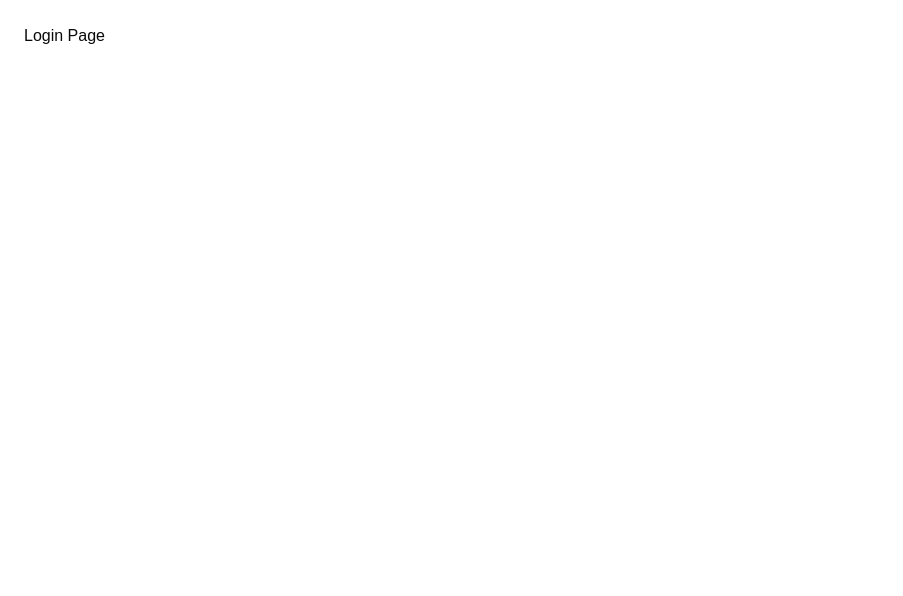
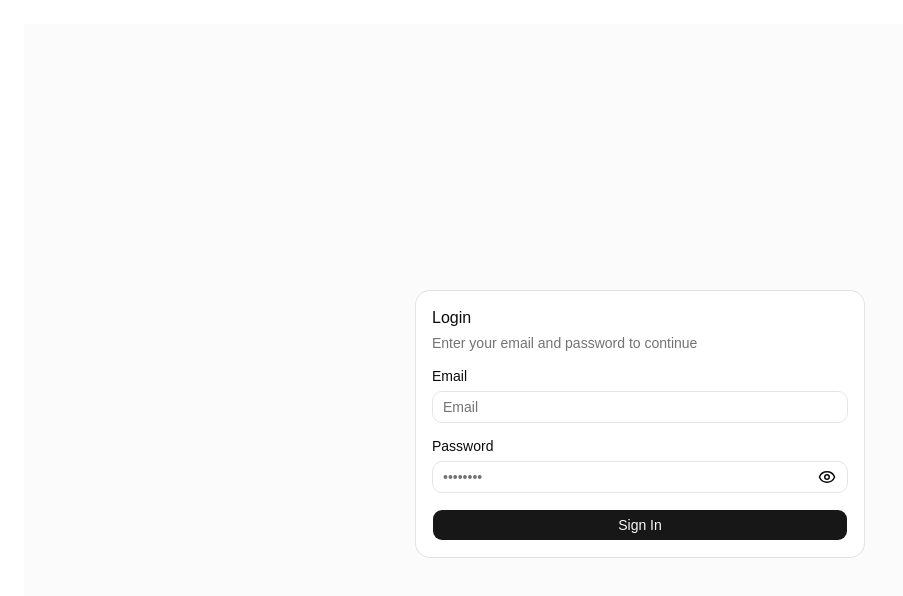
Before and after one commit to tommyle1310/Globee-SE-Exercise, a React (Vite) app: page /login in a window 1280 px wide. Shown: the top 596 px of the page, without its empty margins (0-903 px from the left). Built offline with nearby package versions, Linux system fonts and the light colour scheme.

Commit message:
feat: login UI [thont]

```diff
--- /dev/null
+++ b/src/components/ui/password-input.tsx
@@ -0,0 +1,27 @@
+import { useState } from "react";
+import { Eye, EyeOff } from "lucide-react";
+import { Input } from "./input";
+
+export function PasswordInput(
+  props: React.ComponentProps<typeof Input>
+) {
+  const [show, setShow] = useState(false);
+
+  return (
+    <div className="relative">
+      <Input
+        {...props}
+        type={show ? "text" : "password"}
+        className="pr-10"
+      />
+
+      <button
+        type="button"
+        onClick={() => setShow(!show)}
+        className="absolute right-3 top-1/2 -translate-y-1/2"
+      >
+        {show ? <EyeOff size={18} /> : <Eye size={18} />}
+      </button>
+    </div>
+  );
+}
--- /dev/null
+++ b/src/features/auth/components/AuthForm.tsx
@@ -0,0 +1,92 @@
+import { useState } from "react";
+
+import { Button } from "@/components/ui/button";
+import {
+  Card,
+  CardContent,
+  CardHeader,
+  CardTitle,
+  CardDescription,
+} from "@/components/ui/card";
+import { Input } from "@/components/ui/input";
+import { Label } from "@/components/ui/label";
+import { PasswordInput } from "@/components/ui/password-input";
+
+export default function AuthForm() {
+  const [email, setEmail] = useState("");
+  const [password, setPassword] = useState("");
+
+  const handleLogin = async (
+    e: React.FormEvent<HTMLFormElement>
+  ) => {
+    e.preventDefault();
+
+    console.log({
+      email,
+      password,
+    });
+
+    try {
+        console.log("Login")
+
+    } catch (error) {
+      console.error("Login failed:", error);
+    }
+  };
+
+  return (
+    <Card className="w-full max-w-md">
+      <CardHeader>
+        <CardTitle>Login</CardTitle>
+        <CardDescription>
+          Enter your email and password to continue
+        </CardDescription>
+      </CardHeader>
+
+      <CardContent>
+        <form
+          className="space-y-4"
+          onSubmit={handleLogin}
+        >
+          <div className="space-y-2">
+            <Label htmlFor="email">
+              Email
+            </Label>
+
+            <Input
+              id="email"
+              type="email"
+              placeholder="Email"
+              value={email}
+              onChange={(e) =>
+                setEmail(e.target.value)
+              }
+            />
+          </div>
+
+          <div className="space-y-2">
+            <Label htmlFor="password">
+              Password
+            </Label>
+
+            <PasswordInput
+              id="password"
+              placeholder="••••••••"
+              value={password}
+              onChange={(e) =>
+                setPassword(e.target.value)
+              }
+            />
+          </div>
+
+          <Button
+            type="submit"
+            className="w-full"
+          >
+            Sign In
+          </Button>
+        </form>
+      </CardContent>
+    </Card>
+  );
+}
--- a/src/features/auth/pages/LoginPage.tsx
+++ b/src/features/auth/pages/LoginPage.tsx
@@ -1,7 +1,10 @@
+import AuthForm from "../components/AuthForm";
+
+
 export default function LoginPage() {
   return (
-    <div>
-      <h1>Login Page</h1>
+    <div className="flex min-h-screen items-center justify-center bg-muted/40 p-4">
+      <AuthForm />
     </div>
   );
 }
```
